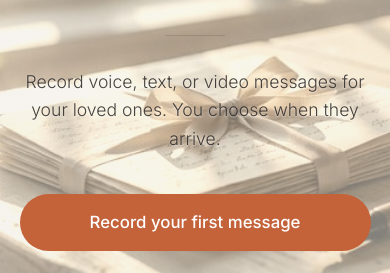
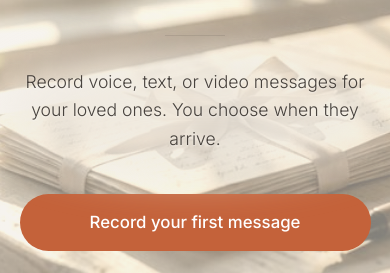
Before and after one commit to danielfernandezesnal/voiceforlater, a Next.js app: page /en in a window 390 px wide. Shown: the part 443-716 px from the top of the page. Built offline with nearby package versions, Linux system fonts and the light colour scheme; no server answers; a web font is replaced by a local one.

Commit message:
fix(landing): add background support glow for mobile subtitle legibility

```diff
--- a/app/[locale]/page.tsx
+++ b/app/[locale]/page.tsx
@@ -104,10 +104,13 @@ export default async function LocaleHomePage({
                     {/* Divider */}
                     <div className="w-[60px] h-[1px] mb-8" style={{ background: 'rgba(42, 37, 32, 0.15)' }} />
 
-                    <p className="font-light leading-relaxed mb-10 max-w-[500px] text-[rgba(43,37,33,0.86)] md:text-[rgba(42,37,32,0.65)] [text-shadow:0_1px_2px_rgba(255,255,255,0.6)] md:[text-shadow:none]"
-                        style={{ fontSize: 'clamp(1.1rem, 1.4vw, 1.35rem)' }}>
-                        {dict.landing.hero.subtitle}
-                    </p>
+                    <div className="relative mb-10 max-w-[500px]">
+                        <div className="absolute inset-x-[-16px] inset-y-[-16px] rounded-[50%] bg-[rgba(239,233,224,0.85)] blur-xl md:hidden pointer-events-none" />
+                        <p className="relative z-10 font-light leading-relaxed text-[rgba(43,37,33,0.86)] md:text-[rgba(42,37,32,0.65)] [text-shadow:0_1px_2px_rgba(255,255,255,0.6)] md:[text-shadow:none]"
+                            style={{ fontSize: 'clamp(1.1rem, 1.4vw, 1.35rem)' }}>
+                            {dict.landing.hero.subtitle}
+                        </p>
+                    </div>
 
                     {/* Hero CTA */}
                     <div className="w-full sm:w-auto">
```
